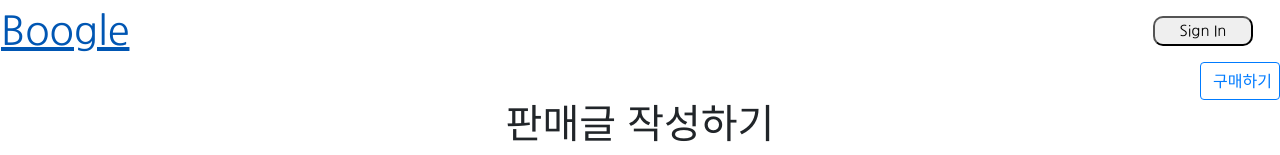
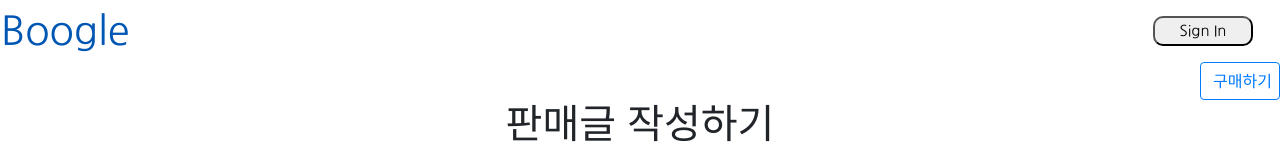
Before and after one commit to dalbamm/swpp18-team7, an Angular app in the folder frontend/: page /sale in a window 1280 px wide. In both pictures the pointer is over the element "Boogle". Shown: the top 155 px of the page. Built offline with nearby package versions, Linux system fonts and the light colour scheme.

Commit message:
Edit styles.css to remove underline when a cursor hovers over Boogle logo

```diff
--- a/frontend/src/styles.css
+++ b/frontend/src/styles.css
@@ -2,6 +2,9 @@
 .logo-text {
   font-size: 40px;
   font-style: sans-serif;
+}
+.logo-text :hover {
+ text-decoration: none;
 }
 
 .buttons {
```
